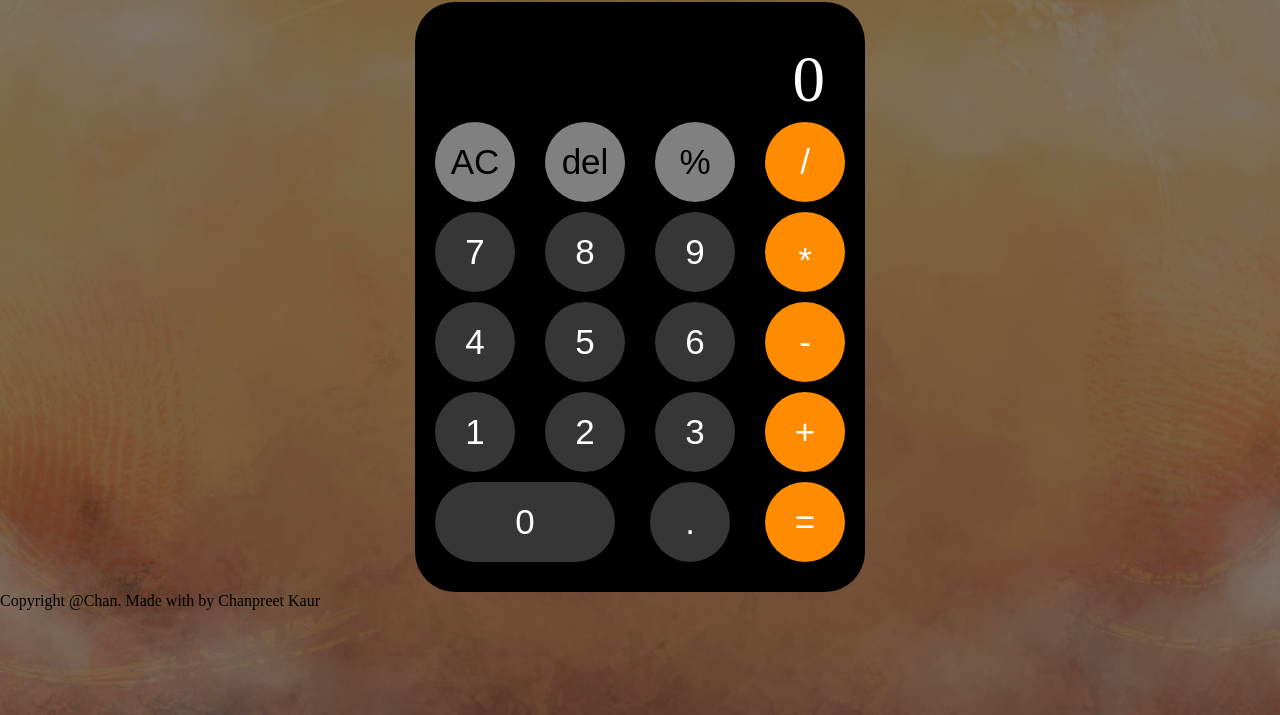
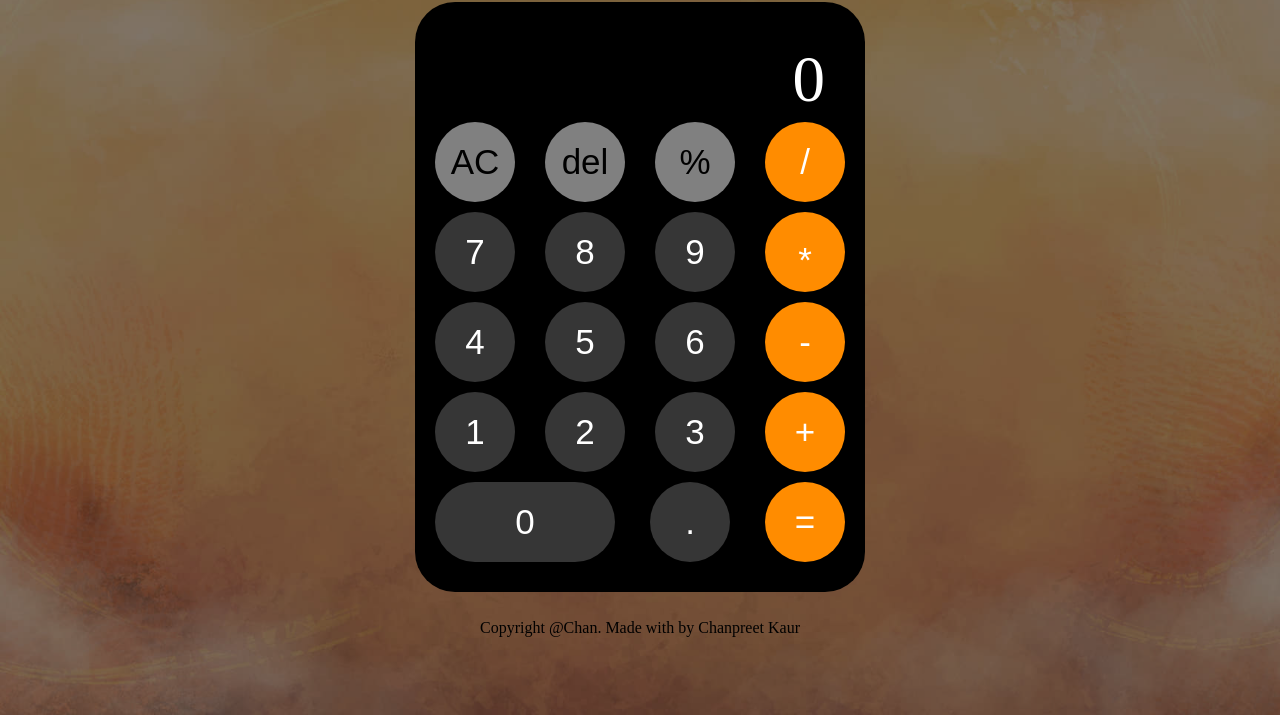
Before and after one commit to chan570/CodSoft-Calculator, a plain HTML site: page index.html in a window 1280 px wide. Shown: the part 85-800 px from the top of the page. Drawn offline with Linux system fonts and the light colour scheme.

Commit message:
Update style.css

```diff
--- a/style.css
+++ b/style.css
@@ -95,7 +95,25 @@ body *{
 .grey{
     background-color: grey;
     color: black;
-}@media (max-width: 600px) {
+}
+
+
+#copyright{
+    width: 100%;
+    text-align: center;
+    padding: 15px 0;
+    font-weight: 300;
+    margin-top: 12px;
+
+  }
+  #copyright p{
+    padding: 0px;
+    color: black;
+  }
+  #copyright i{
+    color: #D44638;
+  }
+@media (max-width: 600px) {
     #header h1 {
         font-size: 28px;
     }
```
